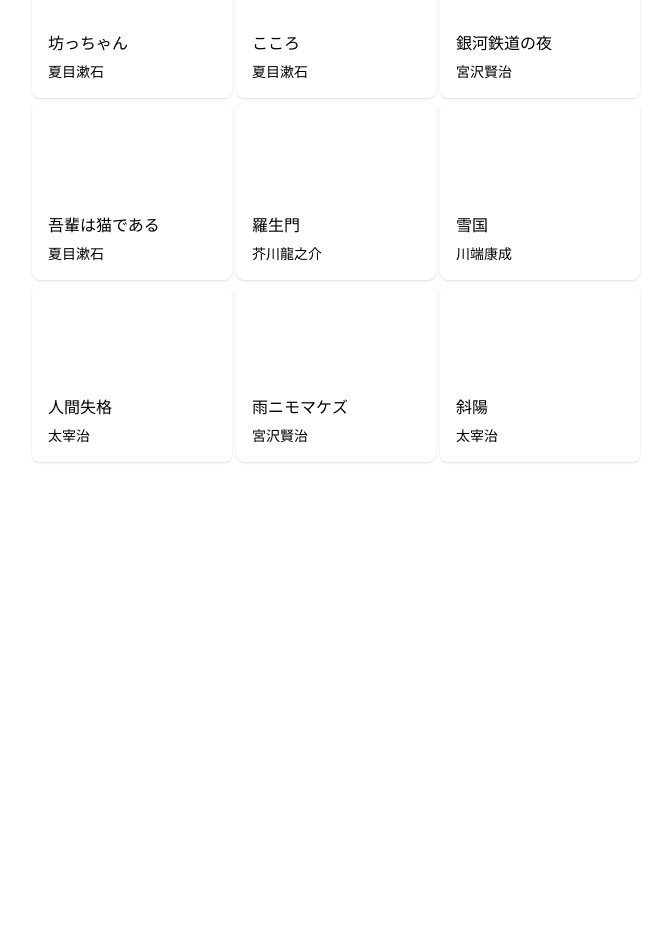
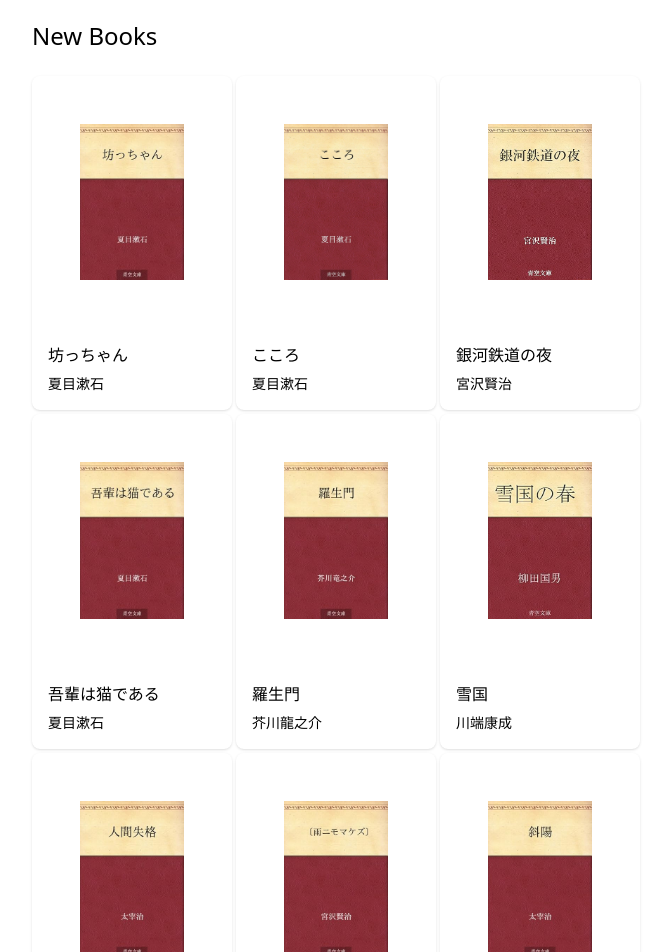
Before and after one commit to jphacks/sd_2505, a Next.js app in the folder frontend/: page / in a window 1280 px wide. Shown: the part 8100-9052 px from the top of the page, without its empty margins (304-975 px from the left). Before the commit the page ends 8674 px from the top, so only its background shows below. Built offline with nearby package versions, Linux system fonts and the light colour scheme.

Commit message:
fix top page

```diff
--- a/frontend/src/app/bookCard.tsx
+++ b/frontend/src/app/bookCard.tsx
@@ -6,7 +6,6 @@ import { mockBooks } from "./mock/books"
 import { timeIcon } from './components/timeLeft';
 import Image, { StaticImageData } from "next/image";
 
-import bookIcon from "img/book.svg";
 
 
 
@@ -17,11 +16,22 @@ interface BookCardProps {
   progress?: string
 }
 
-const bookCover: {[key: string]} = {
-
+const bookCover: {[key: string]:string} = {
+  '1': '/img/hashire_merosu.jpg',
+  '2': '/img/botchan.jpg',
+  '3': '/img/kokoro.jpg',
+  '4': '/img/ginga.jpg',
+  '5': '/img/neko.jpg',
+  '6': '/img/rashomon.jpg',
+  '7': '/img/yukiguni.jpg',
+  '8': '/img/shikkaku.jpg',
+  '9': '/img/amenimo.jpg',
+  '10': '/img/shayou.jpg'
 }
 
 export function BookCard({ id, title, author, progress, imageUrl }: Book) {
+  const imageSrc = bookCover[id];
+
   return (
     <Link
       href={`/books/${id}`}
@@ -31,7 +41,13 @@ export function BookCard({ id, title, author, progress, imageUrl }: Book) {
         {/* Book cover area with icon */}
         <div className="relative items-center justify-center bg-primary/5 p-12 rounded-t-lg">
           {progress && (timeIcon())}
-
+          <Image
+            src={imageSrc}
+            alt={`${imageUrl}`}
+            width={150}
+            height={100}
+            className="transition-transform duration-300 group-hover:scale-110"
+          />
         </div>
 
         {/* Book info area */}
```
